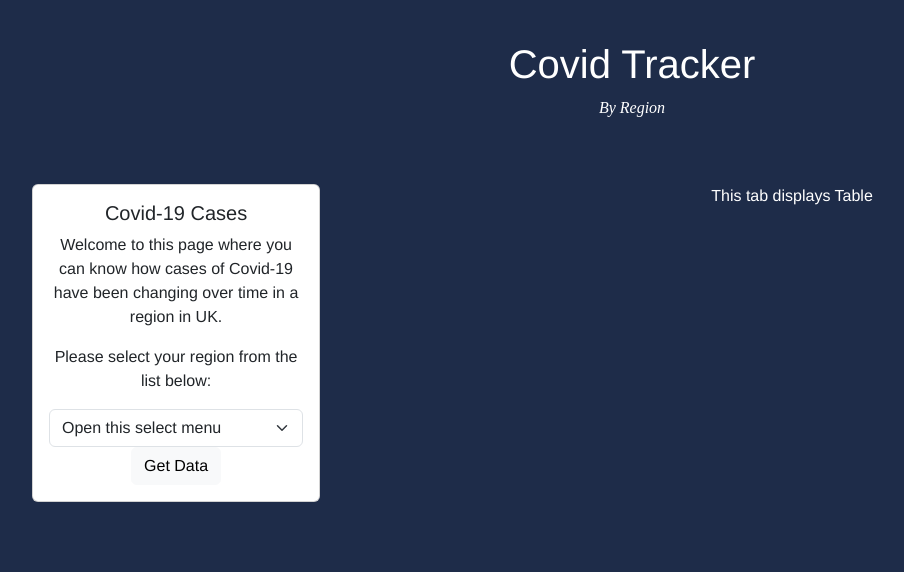
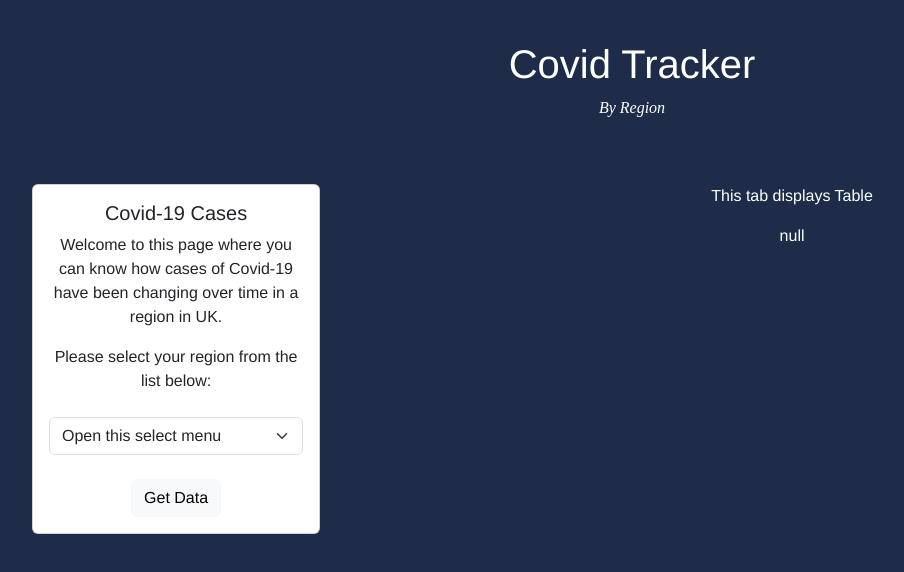
Before and after one commit to JayaPK21/covid-tracker, a React (Create React App) app: page /table in a window 1280 px wide. Shown: the top 572 px of the page, without its empty margins (8-912 px from the left). Built offline with nearby package versions, Linux system fonts and the light colour scheme.

Commit message:
Updates application with react redux for state management to store data

```diff
--- a/package.json
+++ b/package.json
@@ -3,6 +3,7 @@
   "version": "0.1.0",
   "private": true,
   "dependencies": {
+    "@reduxjs/toolkit": "^2.0.1",
     "@testing-library/jest-dom": "^5.17.0",
     "@testing-library/react": "^13.4.0",
     "@testing-library/user-event": "^13.5.0",
@@ -10,6 +11,7 @@
     "bootstrap": "^5.3.2",
     "react": "^18.2.0",
     "react-dom": "^18.2.0",
+    "react-redux": "^9.1.0",
     "react-router-dom": "^6.21.2",
     "react-scripts": "5.0.1",
     "web-vitals": "^2.1.4"
--- a/src/components/MainInfo.js
+++ b/src/components/MainInfo.js
@@ -1,18 +1,23 @@
-import React, { useState } from "react";
+import React from "react";
 import axios from 'axios';
 import { BrowserRouter as Router, Route, Routes, NavLink } from 'react-router-dom';
 import DisplayData from "./DisplayData";
 import TableData from './TableData';
 import GraphData from './GraphData';
 
+//import useDispatch and useSElector hooks from react-redux into the form
+import { useDispatch, useSelector } from "react-redux";
+import { setDataInfo } from "../state/datainfo";
+
 function MainInfo() {
-    const [data, setData] = useState(null);
-    const [regionName, setRegionName] = useState("");
+
+    const datainfo = useSelector(state => state.datainfo)
+    const dispatch = useDispatch();
 
     const handleRegionChange = (event) => {
         const newRegion = event.target.value;
         console.log("Selected Region: " + newRegion);
-        setRegionName(newRegion);
+        dispatch(setDataInfo({ ...datainfo, regionName: newRegion }))
     }
 
     const getData = async ( queries ) => {
@@ -46,10 +51,8 @@ function MainInfo() {
             structure = {
                 date: "date",
                 name: "areaName",
-                code: "areaCode",
                 "dailyCases": "newCasesByPublishDate",
-                "cumulativeCases": "cumCasesByPublishDate",
-                "changeInCases": "changeInNewCasesBySpecimenDate"
+                "cumulativeCases": "cumCasesByPublishDate"
             };
 
         const
@@ -60,8 +63,10 @@ function MainInfo() {
 
         const result = await getData(apiParams);
 
-        console.log(JSON.stringify(result));
-        setData(result);
+        const first30Records = result.data.slice(0, 30);
+        console.log(first30Records);
+
+        dispatch(setDataInfo({ ...datainfo, data: first30Records }))
 
     };  // main
 
@@ -81,9 +86,9 @@ function MainInfo() {
                         <p>Please select your region from the list below:</p>
                         <select
                             id="selectRegion"
-                            className="form-select"
+                            className="form-select my-4"
                             aria-label="Default select example"
-                            value={regionName}
+                            value={datainfo.regionName}
                             onChange={(event) => handleRegionChange(event)}
                             >
                             <option defaultValue="">Open this select menu</option>
@@ -100,7 +105,7 @@ function MainInfo() {
                     </div>
                 </div>
                 <div className="w-75 mx-4">
-                    {data ? <DisplayData /> : <></>}
+                    {datainfo.data ? <DisplayData /> : <></>}
                     <Routes>
                         <Route path="covid-tracker" element={<></>} />
                         <Route path="chart" element={<GraphData />} />
--- a/src/components/TableData.js
+++ b/src/components/TableData.js
@@ -1,9 +1,18 @@
 import React from "react";
 
+import { useSelector } from 'react-redux';
+
 function TableData() {
+    //useSelectors for accessing data from the redux store
+    const datainfo = useSelector(state => state.datainfo);
+
+    console.log("Information from Table Data component:");
+    console.log(datainfo.regionName);
+
     return(
         <>
             <p className=" text-white">This tab displays Table</p>
+            <p className=" text-white">{JSON.stringify(datainfo.data)}</p>
         </>
     );
 };
--- a/src/index.js
+++ b/src/index.js
@@ -4,11 +4,16 @@ import 'bootstrap/dist/css/bootstrap.css';
 import './index.css';
 import App from './App';
 import reportWebVitals from './reportWebVitals';
+import { store } from "./state/store"
+import { Provider } from 'react-redux';
 
 const root = ReactDOM.createRoot(document.getElementById('root'));
 root.render(
   <React.StrictMode>
+    <Provider store={store}>
     <App />
+    </Provider>
+
   </React.StrictMode>
 );
 
--- /dev/null
+++ b/src/state/datainfo.js
@@ -0,0 +1,18 @@
+import { createSlice } from '@reduxjs/toolkit';
+
+const datainfoSlice = createSlice({
+    name:'datainfo',
+    initialState: {
+        data: null,
+        regionName: ""
+    },
+    reducers: {
+        setDataInfo(state, action) {
+            state.data = action.payload.data;
+            state.regionName = action.payload.regionName;
+        }
+    }
+})
+
+export const { setDataInfo } = datainfoSlice.actions;
+export default datainfoSlice.reducer;
--- /dev/null
+++ b/src/state/store.js
@@ -0,0 +1,9 @@
+import { configureStore } from '@reduxjs/toolkit';
+
+import datainfoReducer from './datainfo';
+
+export const store = configureStore({
+    reducer: {
+        datainfo: datainfoReducer
+    }
+})
```
Also changed, not shown: 1 other file (tests, documents, lock files or other folders).
